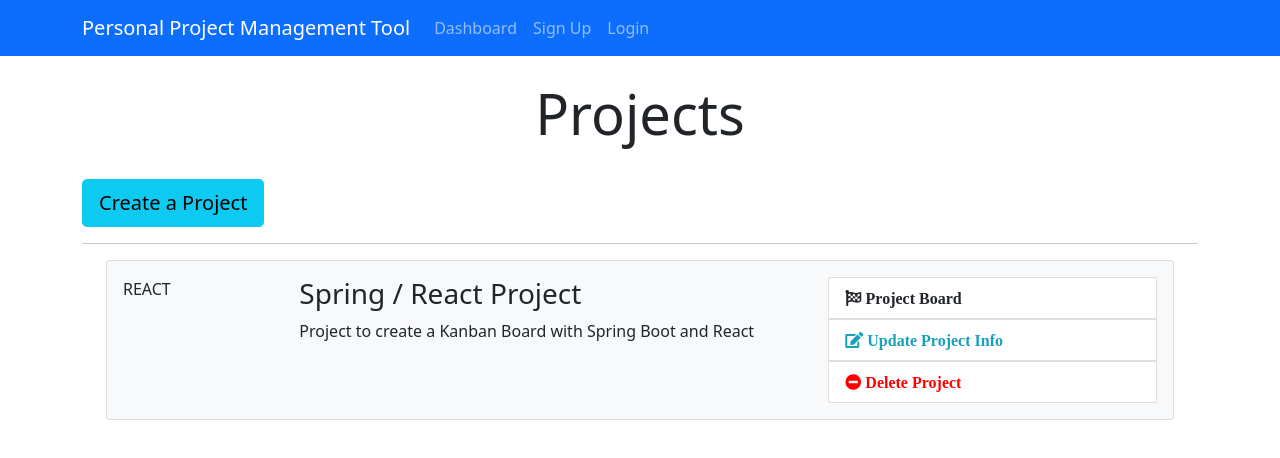
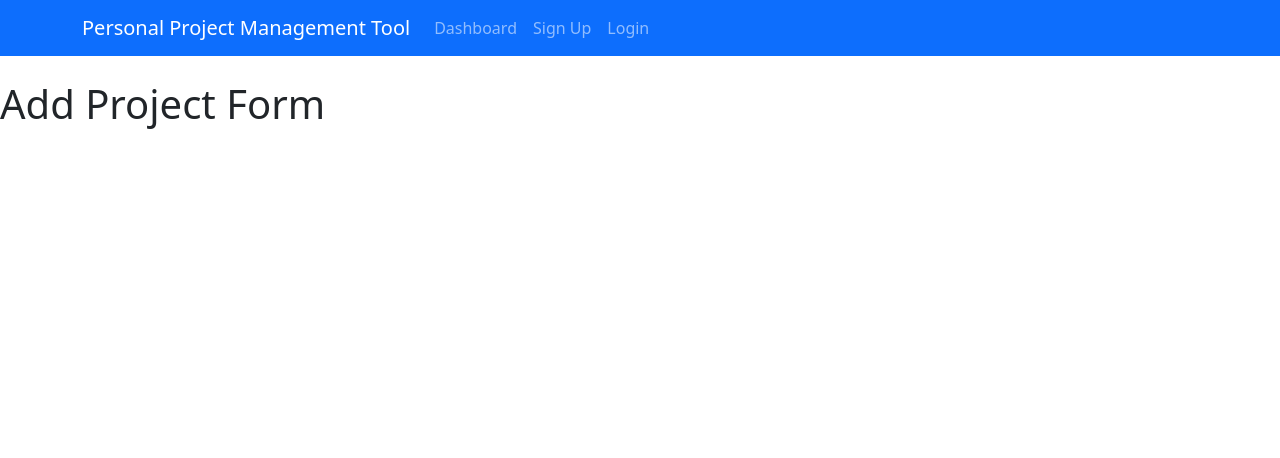
Before and after one commit to ZhianMai/AgileintPPMTool, a React (Create React App) app in the folder ppmtool-react-client/: page /addProject in a window 1280 px wide. Shown: the top 458 px of the page. Built offline with nearby package versions, Linux system fonts and the light colour scheme.

Commit message:
Router and route

```diff
--- a/ppmtool-react-client/package.json
+++ b/ppmtool-react-client/package.json
@@ -9,6 +9,7 @@
     "bootstrap": "^5.0.2",
     "react": "^17.0.2",
     "react-dom": "^17.0.2",
+    "react-router-dom": "^5.2.0",
     "react-scripts": "4.0.3",
     "web-vitals": "^1.0.1"
   },
--- a/ppmtool-react-client/src/App.js
+++ b/ppmtool-react-client/src/App.js
@@ -1,14 +1,23 @@
-import './App.css';
-import Dashboard from './components/Dashboard';
-import Header from './components/Layout/Header';
+import "./App.css";
+import Dashboard from "./components/Dashboard";
+import Header from "./components/Layout/Header";
 import "bootstrap/dist/css/bootstrap.min.css";
+import { BrowserRouter as Router, Route } from "react-router-dom";
+import AddProject from "./components/Project/AddProject";
 
 function App() {
   return (
-    <div className="App">
-      <Header />
-      <Dashboard />
-    </div>
+    <Router>
+      <div className="App">
+        <Header />
+        {/*
+         * Without 'exact', the route is ambiguous, any '/dashboard**'
+         * can route to Dashboard.
+         */}
+        <Route exact path="/dashboard" component={Dashboard} />
+        <Route exact path="/addProject" component={AddProject} />
+      </div>
+    </Router>
   );
 }
 
--- a/ppmtool-react-client/src/components/Dashboard.js
+++ b/ppmtool-react-client/src/components/Dashboard.js
@@ -1,4 +1,5 @@
 import React, { Component } from "react";
+import CreateProjectButton from "./Project/CreateProjectButton";
 import ProjectItem from "./Project/ProjectItem";
 
 class Dashboard extends Component {
@@ -12,9 +13,7 @@
               <div className="col-md-12">
                 <h1 className="display-4 text-center">Projects</h1>
                 <br />
-                <a href="ProjectForm.html" className="btn btn-lg btn-info">
-                  Create a Project
-                </a>
+                <CreateProjectButton />
                 <br />
                 <hr />
                 <ProjectItem />
--- /dev/null
+++ b/ppmtool-react-client/src/components/Project/AddProject.js
@@ -0,0 +1,13 @@
+import React, { Component } from "react";
+
+class AddProject extends Component {
+  render() {
+    return (
+      <div>
+        <h1>Add Project Form</h1>
+      </div>
+    );
+  }
+}
+
+export default AddProject;
--- /dev/null
+++ b/ppmtool-react-client/src/components/Project/CreateProjectButton.js
@@ -0,0 +1,14 @@
+import React, { Fragment } from "react";
+import { Link } from "react-router-dom";
+
+const CreateProjectButton = () => {
+  return (
+    <Fragment>
+      <Link to="/addProject" className="btn btn-lg btn-info">
+        Create a Project
+      </Link>
+    </Fragment>
+  );
+};
+
+export default CreateProjectButton;
```
Also changed, not shown: 1 other file (tests, documents, lock files or other folders).
